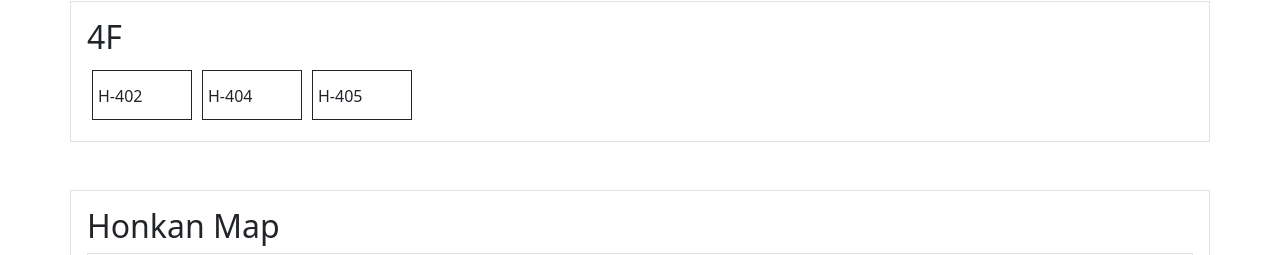
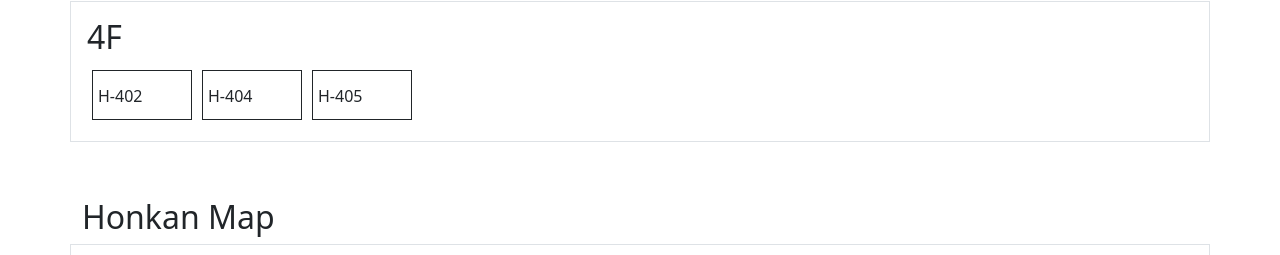
Before and after one commit to say-lily/icu-akibeya, a plain HTML site: page index.html in a window 1280 px wide. Shown: the part 1248-1503 px from the top of the page. Drawn offline with nearby package versions, Linux system fonts and the light colour scheme.

Commit message:
Changed Container overlap

```diff
--- a/index.html
+++ b/index.html
@@ -180,9 +180,9 @@
   </div>
 </div>
 
-<div class="container border p-3 mt-5">
+<div class="container pt-5">
   <div class="h2">Honkan Map</div>
-
+</div>
   <div class="container border pt-1">
     <div class="h4 pt-2">1F</div>
     <img src="images/honkan1F.png" alt="本館一階" class="img-fluid p-2">
@@ -203,7 +203,6 @@
     <img src="images/honkan4F.png" alt="本館四階" class="img-fluid p-2">
   </div>
 
-</div>
 
 <h2>readme</h2>
 <ul>
```
